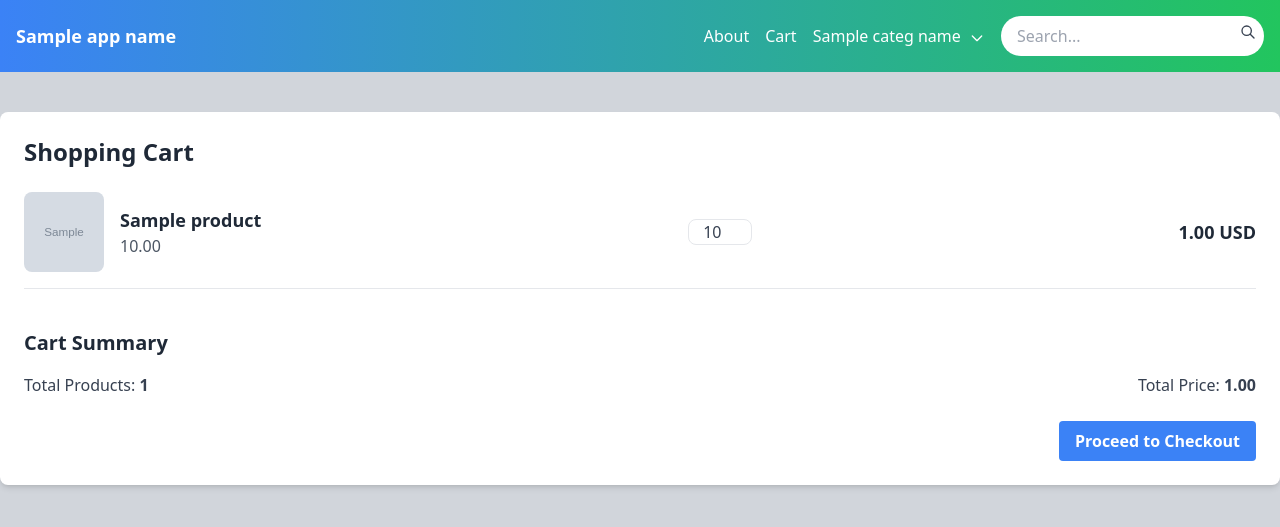
After one commit to aswin154/orgrange, a Django app: template avodha_market/cart/templates/cart.html in a window 1280 px wide. The commit adds this page. Shown: the top 527 px of the page. Run offline with Django 3.2, Linux system fonts and the light colour scheme; the template is opened without the code that fills it: most values are stand-ins (such as "Sample title", 1, 10 or a date in 2020); grey boxes marked "Sample" are stand-in pictures; some libraries are stand-ins or nearby versions.

Commit message:
Cart template created

```diff
--- a/avodha_market/avodha_market/urls.py
+++ b/avodha_market/avodha_market/urls.py
@@ -24,7 +24,7 @@ from shop.views import home
 urlpatterns = [
     path("admin", admin.site.urls),
     # path("accounts/", include("accounts.urls")),
-    # path("cart/", include("cart.urls")),
+    path("cart/", include("cart.urls")),
     path("shop/", include("shop.urls")),
     path("", home, name="home"),
 ]
--- /dev/null
+++ b/avodha_market/cart/templates/cart.html
@@ -0,0 +1,62 @@
+{% extends "base.html" %}
+
+{% load static %}
+
+{% block title %}Shopping Cart{% endblock %}
+
+{% block nav_block %}
+{% include 'nav_bar.html' %}
+{% endblock %}
+
+{% block content %}
+    <!-- Cart Container -->
+    <div class="container mx-auto mt-10 p-6 bg-white shadow-md rounded-lg">
+        <h2 class="text-2xl font-bold text-gray-800 mb-6">Shopping Cart</h2>
+
+        <!-- Cart Items -->
+        <div class="space-y-6">
+            {% for item in cart.items.all %}
+            <div class="flex items-center justify-between border-b pb-4">
+                <!-- Product Details -->
+                <div class="flex items-center space-x-4">
+                    <img src="{{ item.product.image.url }}" alt="{{ item.product.name }}" class="w-20 h-20 object-cover rounded-lg">
+                    <div>
+                        <h3 class="text-lg font-semibold text-gray-800">{{ item.product.name }}</h3>
+                        <p class="text-gray-600">{{ item.product.price|floatformat:2 }}</p>
+                    </div>
+                </div>
+
+                <!-- Quantity Selector -->
+                <div class="flex items-center">
+                    <input type="number" name="quantity" value="{{ item.quantity }}" min="1" class="w-16 text-center text-gray-700 border rounded-lg">
+                </div>
+
+                <!-- Total Price for Item -->
+                <div class="text-lg font-semibold text-gray-800">
+                    {{ item.total_price|floatformat:2 }} USD
+                </div>
+            </div>
+            {% empty %}
+            <p class="text-gray-600">Your cart is empty.</p>
+            {% endfor %}
+        </div>
+
+        <!-- Cart Summary -->
+        <div class="mt-10">
+            <h3 class="text-xl font-bold text-gray-800 mb-4">Cart Summary</h3>
+            <div class="flex justify-between items-center">
+                <!-- Total Items -->
+                <p class="text-gray-700">Total Products: <span class="font-semibold">{{ cart.total_items }}</span></p>
+                <!-- Total Price -->
+                <p class="text-gray-700">Total Price: <span class="font-semibold">{{ cart.total_price|floatformat:2 }}</span></p>
+            </div>
+        </div>
+
+        <!-- Checkout Button -->
+        <div class="mt-6 text-right">
+            <button class="bg-blue-500 hover:bg-blue-700 text-white font-bold py-2 px-4 rounded">
+                Proceed to Checkout
+            </button>
+        </div>
+    </div>
+{% endblock %}
--- a/avodha_market/cart/urls.py
+++ b/avodha_market/cart/urls.py
@@ -2,5 +2,5 @@ from django.urls import path
 from . import views
 
 urlpatterns = [
-    # path("login", views.login, name="login")
+    path("", views.cart, name="cart"),
 ]
--- a/avodha_market/cart/views.py
+++ b/avodha_market/cart/views.py
@@ -1,3 +1,6 @@
 from django.shortcuts import render
 
+
 # Create your views here.
+def cart(request):
+    return render(request, 'cart.html')
--- a/avodha_market/shop/templates/nav_bar.html
+++ b/avodha_market/shop/templates/nav_bar.html
@@ -7,6 +7,7 @@
             {% endif %}
 <!--            <a href="#" class="text-white mr-4">Home</a>-->
             <a href="#" class="text-white mr-4">About</a>
+            <a href="{%  url 'cart' %}" class="text-white mr-4">Cart</a>
 
             {% if search %}
             {% else %}
```
Also changed, not shown: avodha_market/accounts/templates/login.html (added, +44 -0 lines).
